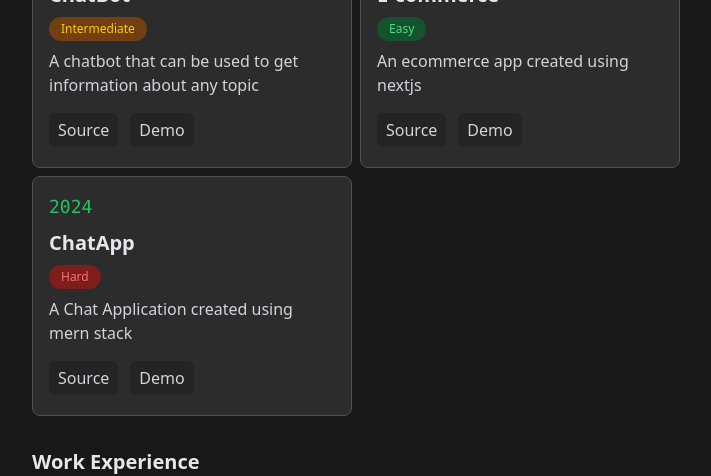
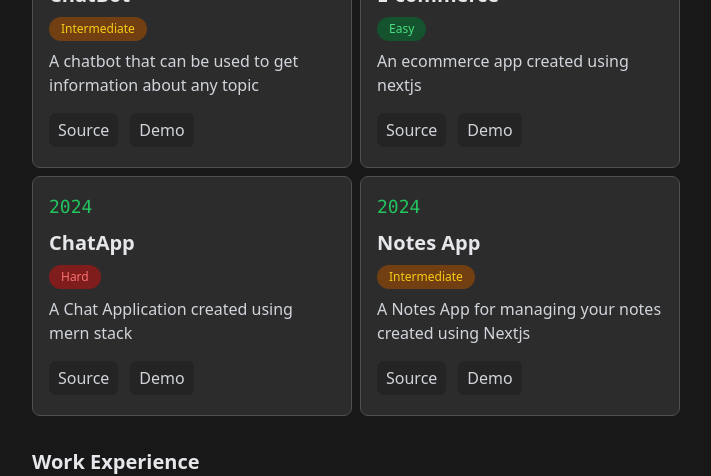
Before and after one commit to SankalpPimpalkar/SankalpPimpalkar, a React (Vite) app: page / in a window 1280 px wide. Shown: the part 1012-1488 px from the top of the page, without its empty margins (280-991 px from the left). Built offline with nearby package versions, Linux system fonts and the light colour scheme; no server answers.

Commit message:
added new project

```diff
--- a/src/data/data.js
+++ b/src/data/data.js
@@ -80,6 +80,15 @@ export const projects = [
         source: 'https://github.com/SankalpPimpalkar/Chat-App',
         demo: '#'
     },
+    {
+        id: 4,
+        year: 2024,
+        title: 'Notes App',
+        level: 'Intermediate',
+        description: 'A Notes App for managing your notes created using Nextjs',
+        source: 'https://github.com/SankalpPimpalkar/Notes-App',
+        demo: 'https://notes-app-eight-ebon.vercel.app/'
+    },
 ]
 
 export const works = [
```
